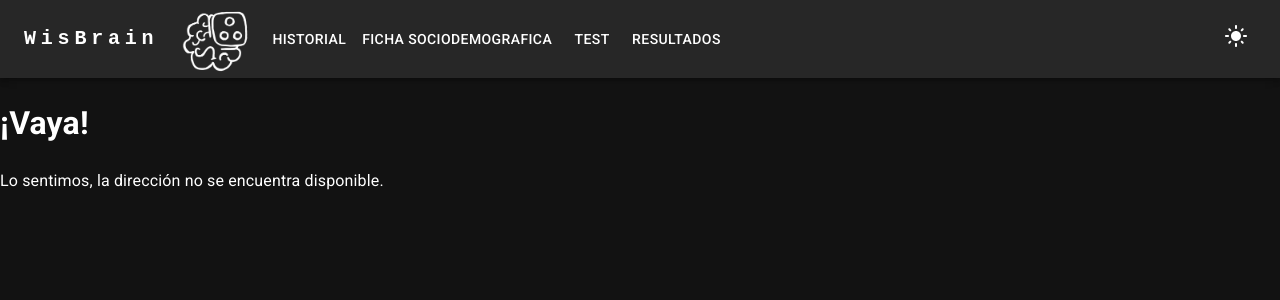
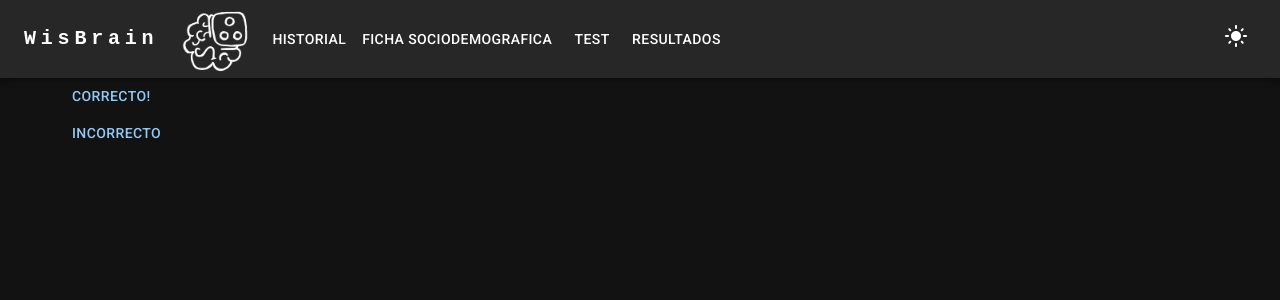
Before and after one commit to kristhyanlz/WisBrain, a React (Vite) app in the folder WisBrain_Front/: page /Pruebas in a window 1280 px wide. Shown: the top 300 px of the page. Built offline with nearby package versions, Linux system fonts and the light colour scheme.

Commit message:
Primera version audio feedback

```diff
--- a/WisBrain_Front/src/Main.jsx
+++ b/WisBrain_Front/src/Main.jsx
@@ -9,6 +9,7 @@ import Barra from "./components/Barra";
 import { useNavigate, Routes, Route, Navigate } from 'react-router-dom';
 
 import Test from './pages/Test'
+import Pruebas from "./pages/Pruebas";
 
 export default function Main() {
   const navigate = useNavigate();
@@ -22,6 +23,7 @@ export default function Main() {
             <Route path='/Resultados'    element={<Resultados/>} />
             <Route path='/Pacientes'    element={<Pacientes/>} />
             <Route path="/contacts/:name/:lastname" element={<Contact/>}/>
+            <Route path="/Pruebas" element={<Pruebas/>}/>
             <Route path="/error" element={<ErrorPage/>} />
             <Route path="*" element={<ErrorPage/> } />
           </Routes>
--- /dev/null
+++ b/WisBrain_Front/src/pages/Pruebas.jsx
@@ -0,0 +1,32 @@
+import { Button, Container, Box } from '@mui/material';
+import React, {useState} from 'react';
+
+import correctoAudio from  '../assets/correcto.mp3'
+import incorrectoAudio from '../assets/incorrecto.mp3'
+
+export default function Pruebas(){
+  const [correctoPlayer] = useState(new Audio( correctoAudio ))
+  const [incorrectoPlayer] = useState(new Audio( incorrectoAudio ))
+
+  return (
+    <Container>
+      <Box>
+        <Button onClick={ () => {
+          correctoPlayer.play()
+        }}>
+          Correcto!
+        </Button>
+      </Box>
+      <Box>
+        <Button onClick={ () => {
+          incorrectoPlayer.play()
+        }
+
+        }>
+          Incorrecto
+        </Button>
+      </Box>
+    </Container>
+
+  )
+}
--- a/WisBrain_Front/src/pages/Test.jsx
+++ b/WisBrain_Front/src/pages/Test.jsx
@@ -4,6 +4,9 @@ import {Grid, Button, Box, Paper, Table, TableBody, TableCell, TableContainer, T
 import { red } from '@mui/material/colors';
 
 //import {movimientos} from './dataMovimientos'
+
+import correctoAudio from  '../assets/correcto.mp3'
+import incorrectoAudio from '../assets/incorrecto.mp3'
 
 import CropSquareIcon from '@mui/icons-material/CropSquare';
 
@@ -32,6 +35,9 @@ const columns = [
 ];
 
 export default function Test() {
+  const [correctoPlayer] = useState(new Audio( correctoAudio ))
+  const [incorrectoPlayer] = useState(new Audio( incorrectoAudio ))
+
 
   const [movimientos, setMovimientos] = useState([
     {
@@ -46,8 +52,8 @@ export default function Test() {
       "resultado": ""
     }
   ])
+
   const [flag, setFlag] = useState(false)
-
   useEffect(()=> {
     const interval = setInterval( ()=> {
       fetch(`${BACK_URL}/getUpdate`)
@@ -56,10 +62,24 @@ export default function Test() {
           await console.log(JSON.stringify(movs) )
           if (movs.length > 0){
             setMovimientos(movs)
+            if (flagPlayer < movs.length){
+              setFlagPlayer(movs.length)
+            }
           }
         })
     }, 1000)
   }, [flag])
+
+  const [flagPlayer, setFlagPlayer] = useState(0)
+  useEffect(()=> {
+    if (movimientos[0].categoria != ""){
+      if (movimientos[movimientos.length - 1].resultado == "CORRECTO"){
+        correctoPlayer.play()
+      }else{
+        incorrectoPlayer.play()
+      }
+    }
+  }, [flagPlayer])
 
   return (
     <Paper fixed fullWidth>
```
Also changed, not shown: 2 other files (tests, documents, lock files or other folders).
